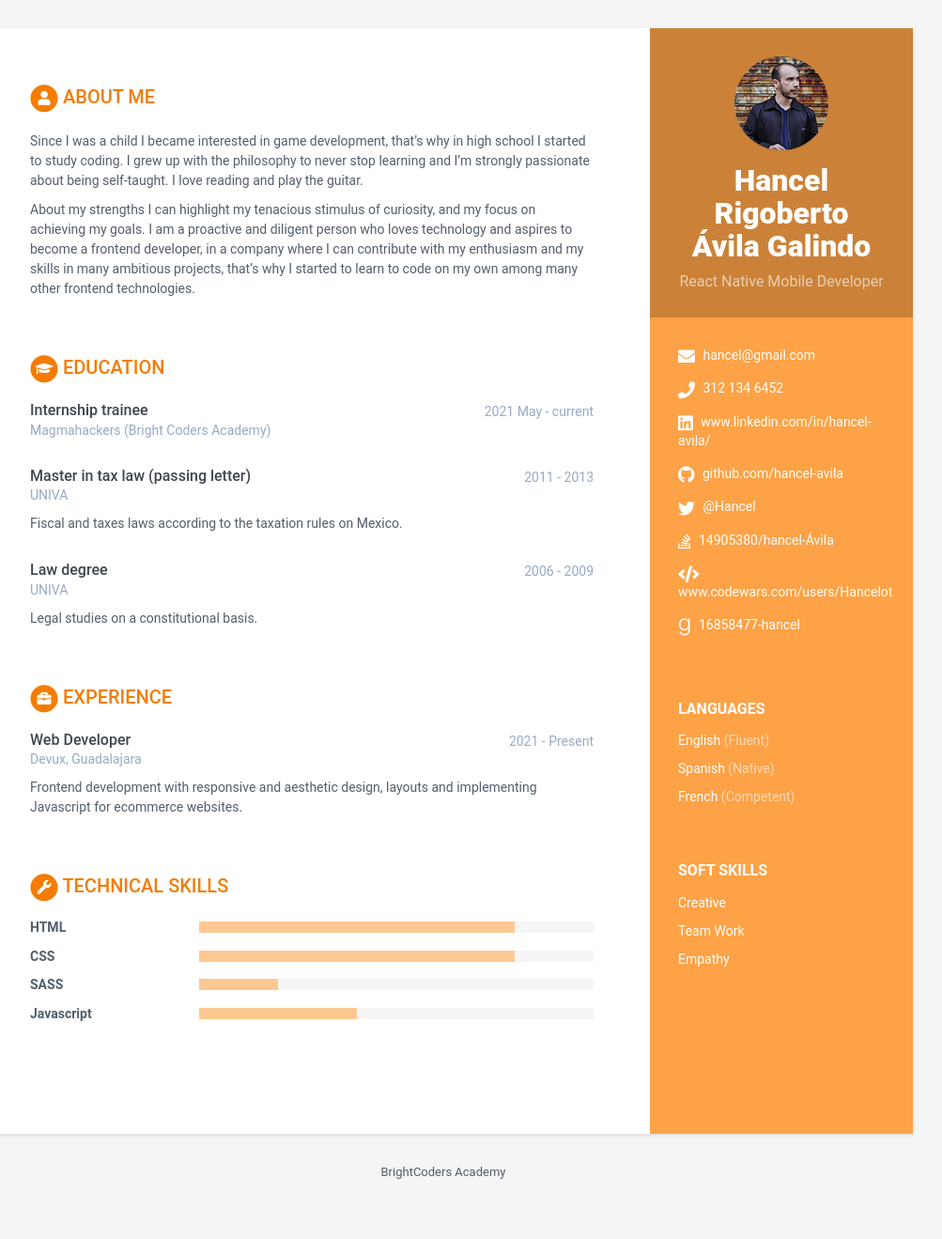
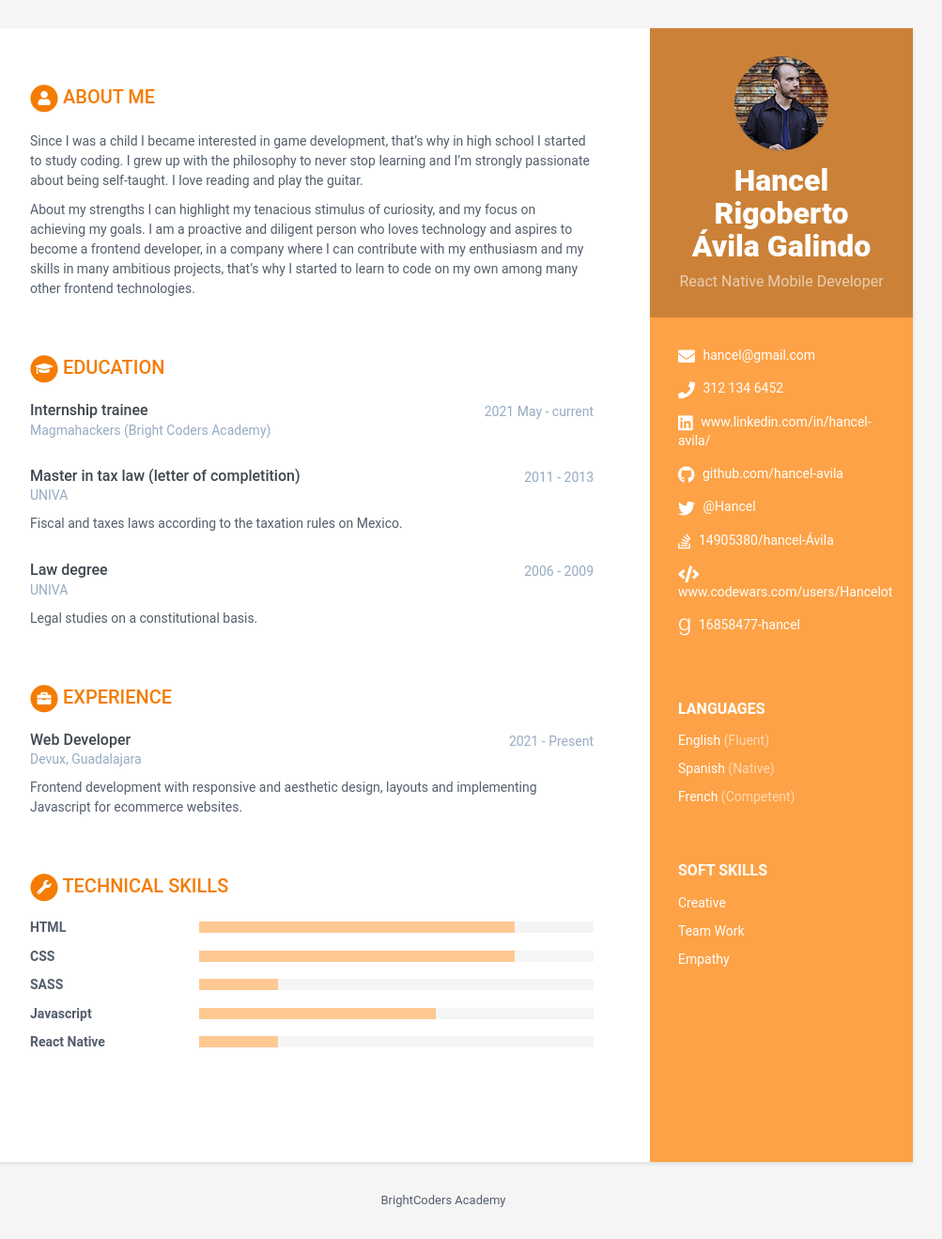
Before and after one commit to BC-MAY-21-RN/kata-resume-hancel-avila, a Jekyll site: the page built from index.html, in a window 1280 px wide. Shown: the whole page at 94% size, without its empty margins (168-1171 px from the left). Built offline with Jekyll 4.4.1, drawn with Linux system fonts in a browser that asks for light colours; before the commit the page ends 1289 px from its top, so only the background shows below that.

Commit message:
Update data.yml

```diff
--- a/_data/data.yml
+++ b/_data/data.yml
@@ -50,8 +50,7 @@ sidebar:
 career-profile:
   title: About Me # NO MODIFICAR
   summary: |
-    Since I was a child I became interested in game development, that’s why
-    in high school I started to study coding. I grew up with the philosophy to never stop learning and I'm strongly passionate about being self-taught. I love reading and play the guitar.
+    Since I was a child I became interested in game development, that’s why in high school I started to study coding. I grew up with the philosophy to never stop learning and I'm strongly passionate about being self-taught. I love reading and play the guitar.
 
     About my strengths I can highlight my tenacious stimulus of curiosity, and my focus on
     achieving my goals. I am a proactive and diligent person who loves technology and aspires to become a frontend developer, in a company where I can contribute with my enthusiasm and my skills in many ambitious projects, that's why I started to learn to code on my own among many other frontend technologies.
@@ -63,7 +62,7 @@ educationcomplete:
     time: 2021 May - current
     details: |
 
-  - degree: Master in tax law (passing letter)
+  - degree: Master in tax law (letter of completition)
     university: UNIVA
     time: 2011 - 2013
     details: |
@@ -103,7 +102,10 @@ skills:
       level: 20%
 
     - name: Javascript
-      level: 40%
+      level: 60%
+
+    - name: React Native
+      level: 20%
 
 # NO MODIFICAR
 footer: >
```
